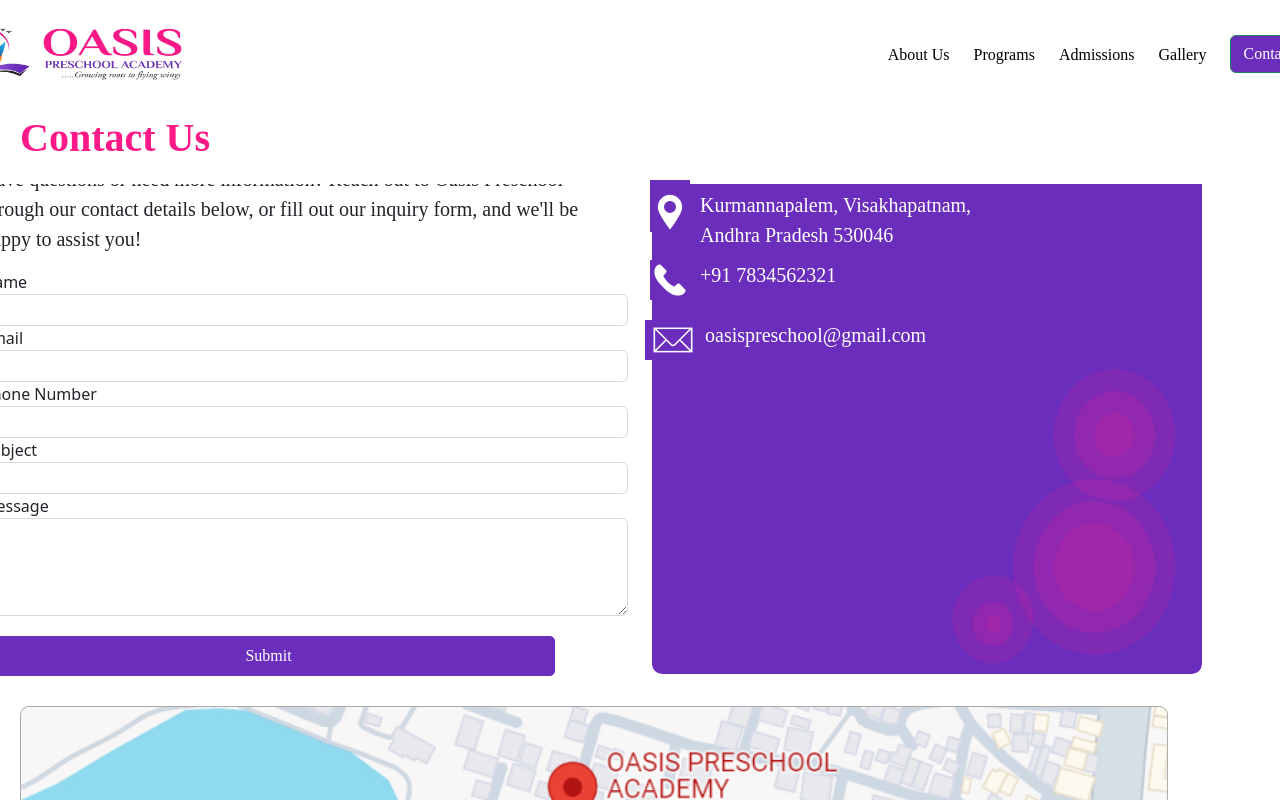
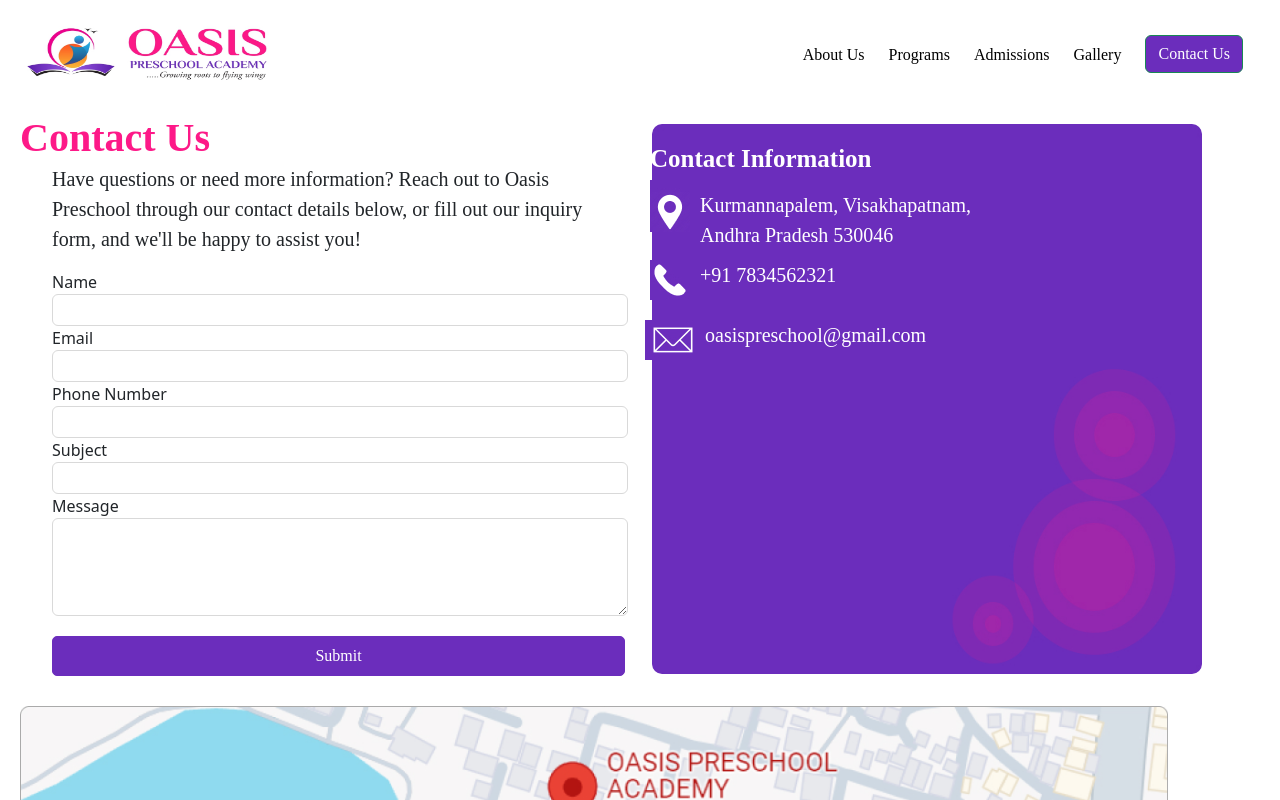
Before and after one commit to SuryaSanjana230/school, a React (Create React App) app: page /contact in a window 1280 px wide. Shown: the top 800 px of the page. Built offline with nearby package versions, Linux system fonts and the light colour scheme.

Commit message:
bodychanges

```diff
--- a/src/App.css
+++ b/src/App.css
@@ -832,22 +832,3 @@
 #red{
   color:red;
 }
-html, body {
-  margin: 0;
-  padding: 0;
-  overflow-x: hidden;
-}
-.container {
-  max-width: 100%;
-  overflow: hidden;
-}
-
-.large-element {
-  width: 100%;
-  box-sizing: border-box;
-}
-
-.problematic-element {
-  margin: 0 auto; /* Centering without negative margins */
-  max-width: 100vw; /* Ensure it doesn’t exceed the viewport width */
-}
```
